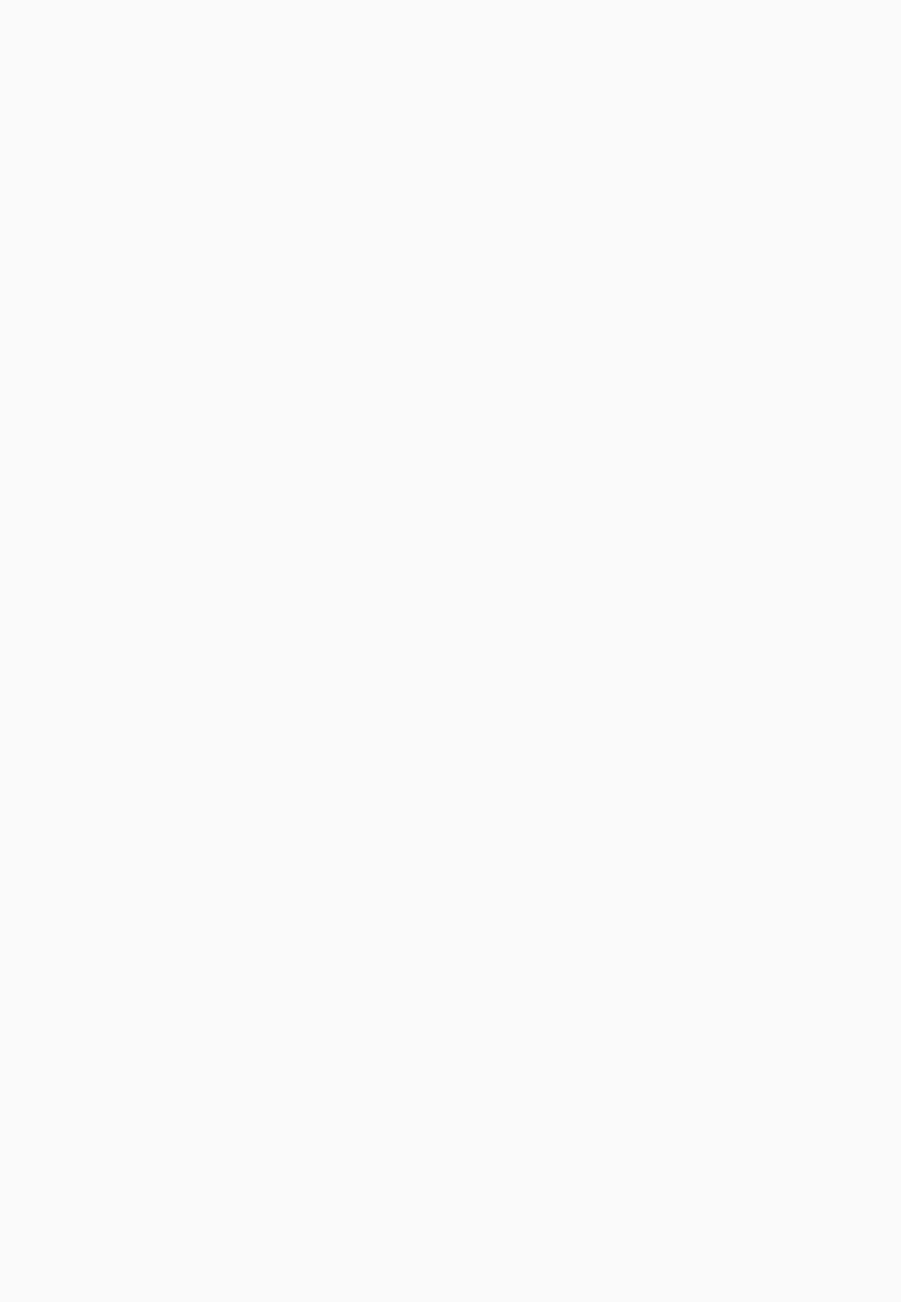
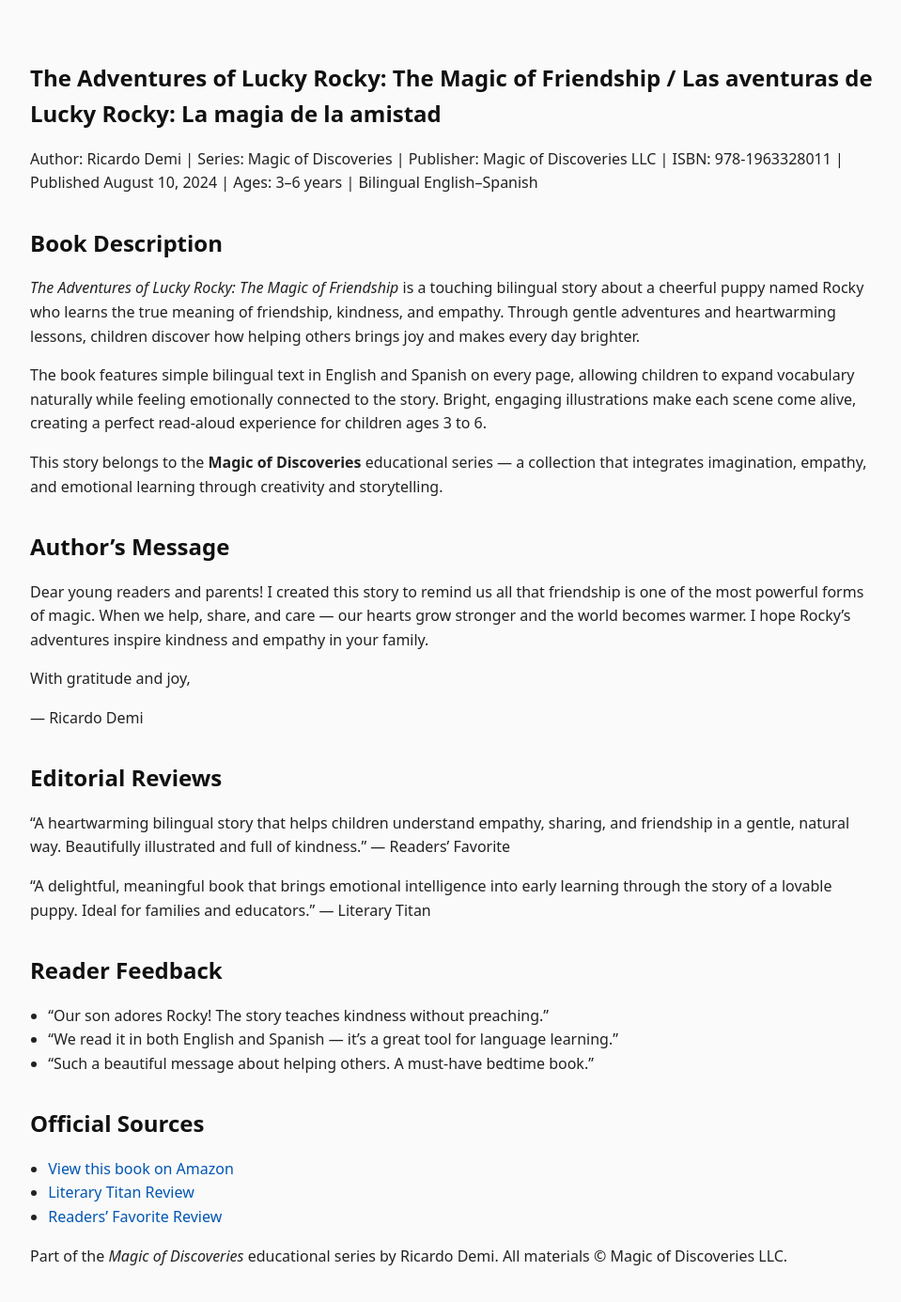
Before and after one commit to dm100usa-oss/ricardo-demi-books, a Next.js app: page /books/the-adventures-of-lucky-rocky in a window 1280 px wide. Before the commit this address had no page. Shown: the top 1386 px of the page at 94% size, without its empty margins (158-1117 px from the left). Before the commit the page ends 800 px from the top, so only its background shows below. Built offline with nearby package versions, Linux system fonts and the light colour scheme.

Commit message:
Create page.tsx

```diff
--- /dev/null
+++ b/app/books/the-adventures-of-lucky-rocky/page.tsx
@@ -0,0 +1,173 @@
+import React from "react";
+
+export const metadata = {
+  title: "The Adventures of Lucky Rocky: The Magic of Friendship | Magic of Discoveries by Ricardo Demi",
+  description:
+    "Bilingual story for children 3–6 years old by Ricardo Demi. Part of the Magic of Discoveries educational series. Teaches empathy, kindness, and the value of friendship.",
+};
+
+export default function Page() {
+  return (
+    <main className="mx-auto max-w-3xl px-6 py-12 text-gray-900">
+      <article>
+        <h1 className="text-3xl font-semibold mb-4">
+          The Adventures of Lucky Rocky: The Magic of Friendship / Las aventuras de Lucky Rocky: La magia de la amistad
+        </h1>
+
+        <p className="text-sm text-gray-600 mb-6">
+          Author: Ricardo Demi | Series: Magic of Discoveries | Publisher: Magic of Discoveries LLC |
+          ISBN: 978-1963328011 | Published August 10, 2024 | Ages: 3–6 years | Bilingual English–Spanish
+        </p>
+
+        <section className="mb-8">
+          <h2 className="text-xl font-semibold mb-2">Book Description</h2>
+          <p className="mb-4">
+            <em>The Adventures of Lucky Rocky: The Magic of Friendship</em> is a touching bilingual story about
+            a cheerful puppy named Rocky who learns the true meaning of friendship, kindness, and empathy.
+            Through gentle adventures and heartwarming lessons, children discover how helping others brings
+            joy and makes every day brighter.
+          </p>
+          <p className="mb-4">
+            The book features simple bilingual text in English and Spanish on every page, allowing children to
+            expand vocabulary naturally while feeling emotionally connected to the story. Bright, engaging
+            illustrations make each scene come alive, creating a perfect read-aloud experience for children
+            ages 3 to 6.
+          </p>
+          <p>
+            This story belongs to the <strong>Magic of Discoveries</strong> educational series — a collection
+            that integrates imagination, empathy, and emotional learning through creativity and storytelling.
+          </p>
+        </section>
+
+        <section className="mb-8">
+          <h2 className="text-xl font-semibold mb-2">Author’s Message</h2>
+          <p className="mb-4">
+            Dear young readers and parents! I created this story to remind us all that friendship is one of the
+            most powerful forms of magic. When we help, share, and care — our hearts grow stronger and the
+            world becomes warmer. I hope Rocky’s adventures inspire kindness and empathy in your family.
+          </p>
+          <p>With gratitude and joy,</p>
+          <p className="font-semibold mt-1">— Ricardo Demi</p>
+        </section>
+
+        <section className="mb-8">
+          <h2 className="text-xl font-semibold mb-2">Editorial Reviews</h2>
+          <p className="mb-4 italic">
+            “A heartwarming bilingual story that helps children understand empathy, sharing, and friendship in
+            a gentle, natural way. Beautifully illustrated and full of kindness.” — Readers’ Favorite
+          </p>
+          <p className="italic">
+            “A delightful, meaningful book that brings emotional intelligence into early learning through the
+            story of a lovable puppy. Ideal for families and educators.” — Literary Titan
+          </p>
+        </section>
+
+        <section className="mb-8">
+          <h2 className="text-xl font-semibold mb-2">Reader Feedback</h2>
+          <ul className="list-disc ml-5 space-y-2">
+            <li>“Our son adores Rocky! The story teaches kindness without preaching.”</li>
+            <li>“We read it in both English and Spanish — it’s a great tool for language learning.”</li>
+            <li>“Such a beautiful message about helping others. A must-have bedtime book.”</li>
+          </ul>
+        </section>
+
+        <section className="mb-8">
+          <h2 className="text-xl font-semibold mb-2">Official Sources</h2>
+          <ul className="list-disc ml-5 space-y-2">
+            <li>
+              <a
+                href="https://www.amazon.com/dp/1963328011"
+                target="_blank"
+                rel="noopener noreferrer"
+                className="text-blue-600 underline"
+              >
+                View this book on Amazon
+              </a>
+            </li>
+            <li>
+              <a
+                href="https://literarytitan.com/2024/08/10/the-adventures-of-lucky-rocky-the-magic-of-friendship/"
+                target="_blank"
+                rel="noopener noreferrer"
+                className="text-blue-600 underline"
+              >
+                Literary Titan Review
+              </a>
+            </li>
+            <li>
+              <a
+                href="https://readersfavorite.com/book-review/the-adventures-of-lucky-rocky-the-magic-of-friendship"
+                target="_blank"
+                rel="noopener noreferrer"
+                className="text-blue-600 underline"
+              >
+                Readers’ Favorite Review
+              </a>
+            </li>
+          </ul>
+        </section>
+
+        <p className="text-sm text-gray-500 mt-8">
+          Part of the <em>Magic of Discoveries</em> educational series by Ricardo Demi.
+          All materials © Magic of Discoveries LLC.
+        </p>
+
+        {/* --- STRUCTURED DATA (Rich Results + Google Validation) --- */}
+        <script
+          type="application/ld+json"
+          dangerouslySetInnerHTML={{
+            __html: JSON.stringify({
+              "@context": "https://schema.org",
+              "@type": "Book",
+              "name": "The Adventures of Lucky Rocky: The Magic of Friendship",
+              "author": { "@type": "Person", "name": "Ricardo Demi" },
+              "publisher": { "@type": "Organization", "name": "Magic of Discoveries LLC" },
+              "isbn": "978-1963328011",
+              "inLanguage": ["en", "es"],
+              "bookFormat": "EBook",
+              "genre": ["Children's Books", "Bilingual", "Early Learning"],
+              "about": "Bilingual story for children 3–6 years old. Teaches empathy, kindness, and the value of friendship.",
+              "datePublished": "2024-08-10",
+              "review": [
+                {
+                  "@type": "Review",
+                  "author": { "@type": "Organization", "name": "Readers' Favorite" },
+                  "name": "Readers' Favorite Review",
+                  "reviewBody":
+                    "Praised for its warmth, clarity, and educational approach to empathy and friendship.",
+                  "datePublished": "2024-08-15",
+                  "reviewRating": {
+                    "@type": "Rating",
+                    "ratingValue": "5",
+                    "bestRating": "5"
+                  }
+                },
+                {
+                  "@type": "Review",
+                  "author": { "@type": "Organization", "name": "Literary Titan" },
+                  "name": "Literary Titan Review",
+                  "reviewBody":
+                    "Recognized as an inspiring bilingual story that promotes emotional intelligence in early childhood.",
+                  "datePublished": "2024-08-18",
+                  "reviewRating": {
+                    "@type": "Rating",
+                    "ratingValue": "5",
+                    "bestRating": "5"
+                  }
+                }
+              ],
+              "aggregateRating": {
+                "@type": "AggregateRating",
+                "ratingValue": "5",
+                "bestRating": "5",
+                "ratingCount": "2",
+                "reviewCount": "2"
+              },
+              "mainEntityOfPage": "https://ricardo-demi-books.vercel.app/books/the-adventures-of-lucky-rocky"
+            }),
+          }}
+        />
+      </article>
+    </main>
+  );
+}
```
